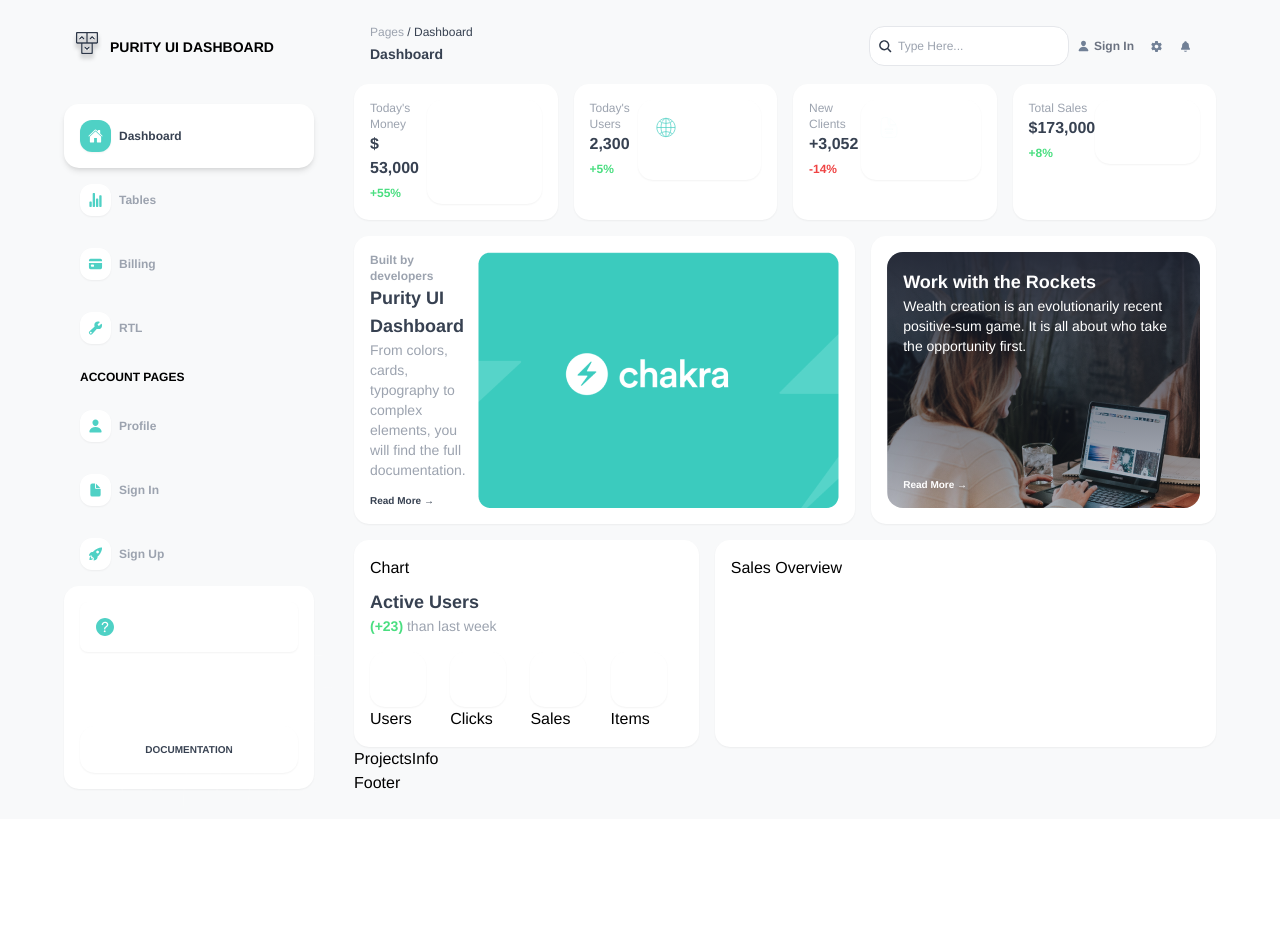
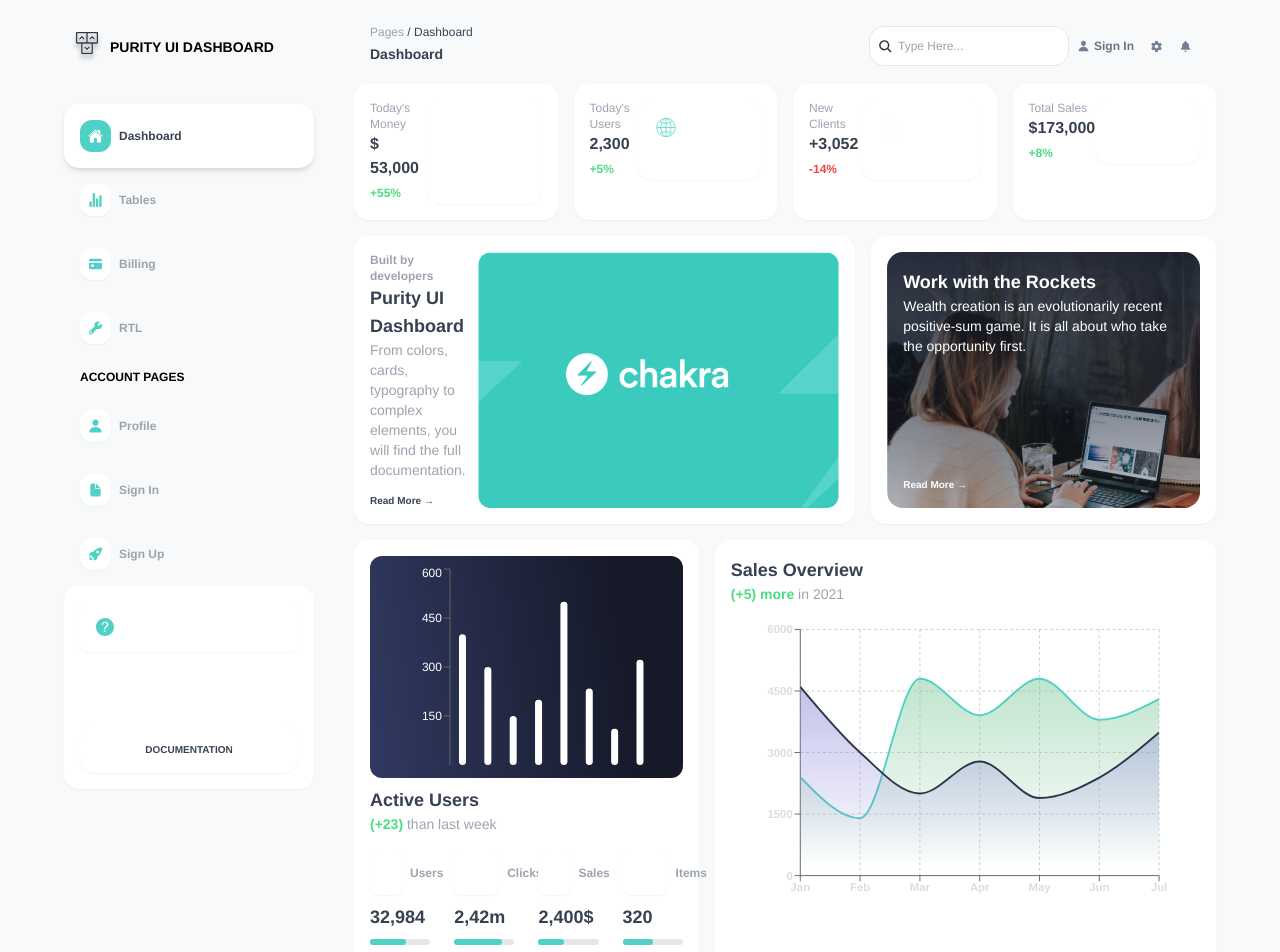
Before and after one commit to arrlancore/duck-flying-tp-project, a Next.js app: page / in a window 1280 px wide. Shown: the top 952 px of the page. Before the commit the page ends 819 px from the top, so only its background shows below. Built offline with nearby package versions, Linux system fonts and the light colour scheme.

Commit message:
Add charts

```diff
--- a/components/Progress.tsx
+++ b/components/Progress.tsx
@@ -1,10 +1,10 @@
 import React from "react";
 
-const Progress = ({ h, pct }: { pct: number; h?: number }) => {
+const Progress = ({ pct }: { pct: number }) => {
   return (
-    <div className={`w-full my-2 bg-gray-200 rounded-full h-${h ?? 1.5} mb-4`}>
+    <div className={`w-full my-2 bg-gray-200 rounded-full h-1.5 mb-4`}>
       <div
-        className={`bg-secondary h-${h ?? 1.5} rounded-full dark:bg-secondary`}
+        className={`bg-secondary h-1.5 rounded-full dark:bg-secondary`}
         style={{ width: pct + "%" }}
       ></div>
     </div>
--- a/components/Stats.tsx
+++ b/components/Stats.tsx
@@ -1,7 +1,26 @@
 import Image from "next/image";
 import React from "react";
+import Config from "../src/assets/icon/components/Config";
+import Rocket from "../src/assets/icon/components/Rocket";
 import { cart, config, rocket, wallet } from "../src/assets/icons";
+import { IconProps } from "../src/types";
 import Box from "./Box";
+import Progress from "./Progress";
+import {
+  BarChart,
+  Bar,
+  XAxis,
+  YAxis,
+  CartesianGrid,
+  Tooltip,
+  Legend,
+  ResponsiveContainer,
+  LineChart,
+  Line,
+  Brush,
+  AreaChart,
+  Area,
+} from "recharts";
 
 const currentStats = [
   {
@@ -16,7 +35,7 @@ const currentStats = [
     title: "Clicks",
     amount: "2,42m",
     percentage: 80,
-    icon: rocket,
+    icon: (props: IconProps) => <Rocket {...props} />,
   },
   {
     id: "c-stat-3",
@@ -30,7 +49,80 @@ const currentStats = [
     title: "Items",
     amount: "320",
     percentage: 50,
-    icon: config,
+    icon: (props: IconProps) => <Config {...props} />,
+  },
+];
+
+const dataVisitor = [
+  {
+    date: "1/11/2022",
+    visitor: 400,
+  },
+  {
+    date: "2/11/2022",
+    visitor: 300,
+  },
+  {
+    date: "3/11/2022",
+    visitor: 150,
+  },
+  {
+    date: "4/11/2022",
+    visitor: 200,
+  },
+  {
+    date: "5/11/2022",
+    visitor: 500,
+  },
+  {
+    date: "6/11/2022",
+    visitor: 234,
+  },
+  {
+    date: "7/11/2022",
+    visitor: 111,
+  },
+  {
+    date: "8/11/2022",
+    visitor: 322,
+  },
+];
+
+const dataSales = [
+  {
+    name: "Jan",
+    uv: 4600,
+    pv: 2400,
+  },
+  {
+    name: "Feb",
+    uv: 3000,
+    pv: 1398,
+  },
+  {
+    name: "Mar",
+    uv: 2000,
+    pv: 4800,
+  },
+  {
+    name: "Apr",
+    uv: 2780,
+    pv: 3908,
+  },
+  {
+    name: "May",
+    uv: 1890,
+    pv: 4800,
+  },
+  {
+    name: "Jun",
+    uv: 2390,
+    pv: 3800,
+  },
+  {
+    name: "Jul",
+    uv: 3490,
+    pv: 4300,
   },
 ];
 
@@ -42,7 +134,30 @@ const Stats = () => {
     >
       <Box className="flex-[2] flex justify-between w-full flex-col md:flex-row">
         <div className="flex flex-col w-full">
-          <div className="w-full">Chart</div>
+          <div className="w-full h-[222px] bg-chart-visit-gradient py-2">
+            <ResponsiveContainer width="100%" height="100%">
+              <BarChart
+                width={500}
+                height={300}
+                data={dataVisitor}
+                margin={{
+                  top: 5,
+                  right: 30,
+                  left: 20,
+                  bottom: 5,
+                }}
+              >
+                <YAxis style={{ fill: "#fff", fontSize: 12 }} color="#fff" />
+                <Tooltip />
+                <Bar
+                  dataKey="visitor"
+                  fill="#ffffff"
+                  radius={[15, 15, 15, 15]}
+                  maxBarSize={7}
+                />
+              </BarChart>
+            </ResponsiveContainer>
+          </div>
           <div className="w-full mt-2">
             <div
               className="font-bold text-lg
@@ -60,13 +175,32 @@ const Stats = () => {
               than last week
             </div>
 
-            <div className="mt-4 grid grid-cols-1 xs:grid-cols-2 md:grid-cols-4 gap-2">
+            <div className="mt-4 grid grid-cols-1 xs:grid-cols-2 md:grid-cols-4 gap-6 xl:gap-12">
               {currentStats.map((stat) => (
                 <div key={stat.id} className="w-full">
-                  <Box className="bg-secondary w-max p-2">
-                    <Image alt="users" {...wallet} />
-                  </Box>
-                  <span>{stat.title}</span>
+                  <div className="flex items-center">
+                    <Box className="bg-secondary w-max p-2 rounded-lg">
+                      {typeof stat.icon === "object" ? (
+                        <Image
+                          alt="users"
+                          {...stat.icon}
+                          className="w-[13px] h-[13px]"
+                        />
+                      ) : (
+                        <stat.icon fill="white" width="13" height="13" />
+                      )}
+                    </Box>
+                    <span className="font-bold text-xs text-gray-400 pl-2">
+                      {stat.title}
+                    </span>
+                  </div>
+                  <div
+                    className="font-bold text-lg
+                  text-gray-700 pt-2"
+                  >
+                    {stat.amount}
+                  </div>
+                  <Progress pct={stat.percentage} />
                 </div>
               ))}
             </div>
@@ -74,7 +208,68 @@ const Stats = () => {
         </div>
       </Box>
       <Box className="flex-[3] w-full relative overflow-hidden">
-        Sales Overview
+        <div
+          className="font-bold text-lg
+            text-gray-700"
+        >
+          Sales Overview
+        </div>
+        <div className="font-normal text-sm text-gray-400">
+          <span
+            className="font-bold
+               text-green-400"
+          >
+            (+5) more
+          </span>{" "}
+          in 2021
+        </div>
+
+        <ResponsiveContainer className="pt-4" width="100%" height={300}>
+          <AreaChart
+            width={500}
+            height={300}
+            data={dataSales}
+            syncId="anyId"
+            margin={{
+              top: 10,
+              right: 30,
+              left: 0,
+              bottom: 0,
+            }}
+          >
+            <defs>
+              <linearGradient id="colorUv" x1="0" y1="0" x2="0" y2="1">
+                <stop offset="5%" stopColor="#8884d8" stopOpacity={0.8} />
+                <stop offset="95%" stopColor="#8884d8" stopOpacity={0} />
+              </linearGradient>
+              <linearGradient id="colorPv" x1="0" y1="0" x2="0" y2="1">
+                <stop offset="5%" stopColor="#82ca9d" stopOpacity={0.8} />
+                <stop offset="95%" stopColor="#82ca9d" stopOpacity={0} />
+              </linearGradient>
+            </defs>
+            <CartesianGrid strokeDasharray="3 3" />
+            <XAxis
+              style={{ fill: "#ddd", fontSize: 12, fontWeight: "bold" }}
+              dataKey="name"
+            />
+            <YAxis style={{ fill: "#ddd", fontSize: 12, fontWeight: "bold" }} />
+            <Tooltip />
+            <Area
+              type="monotone"
+              dataKey="pv"
+              stroke="#4FD1C5"
+              strokeWidth={2}
+              fill="url(#colorPv)"
+            />
+            <Area
+              type="monotone"
+              dataKey="uv"
+              stroke="#2D3748"
+              strokeWidth={2}
+              fill="url(#colorUv)"
+            />
+          </AreaChart>
+        </ResponsiveContainer>
       </Box>
     </div>
   );
--- a/package.json
+++ b/package.json
@@ -17,6 +17,7 @@
     "next": "13.0.5",
     "react": "18.2.0",
     "react-dom": "18.2.0",
+    "recharts": "^2.1.16",
     "typescript": "4.9.3"
   },
   "devDependencies": {
--- a/styles/globals.css
+++ b/styles/globals.css
@@ -41,6 +41,11 @@
   );
 }
 
+.bg-chart-visit-gradient {
+  background: linear-gradient(81.62deg, #313860 2.25%, #151928 79.87%);
+  border-radius: 12px;
+}
+
 .bg-hero-gradient {
   background: linear-gradient(360deg, rgba(49, 56, 96, 0.16) 0%, rgba(21, 25, 40, 0.88) 100%);
 }
```
Also changed, not shown: 1 other file (tests, documents, lock files or other folders).
